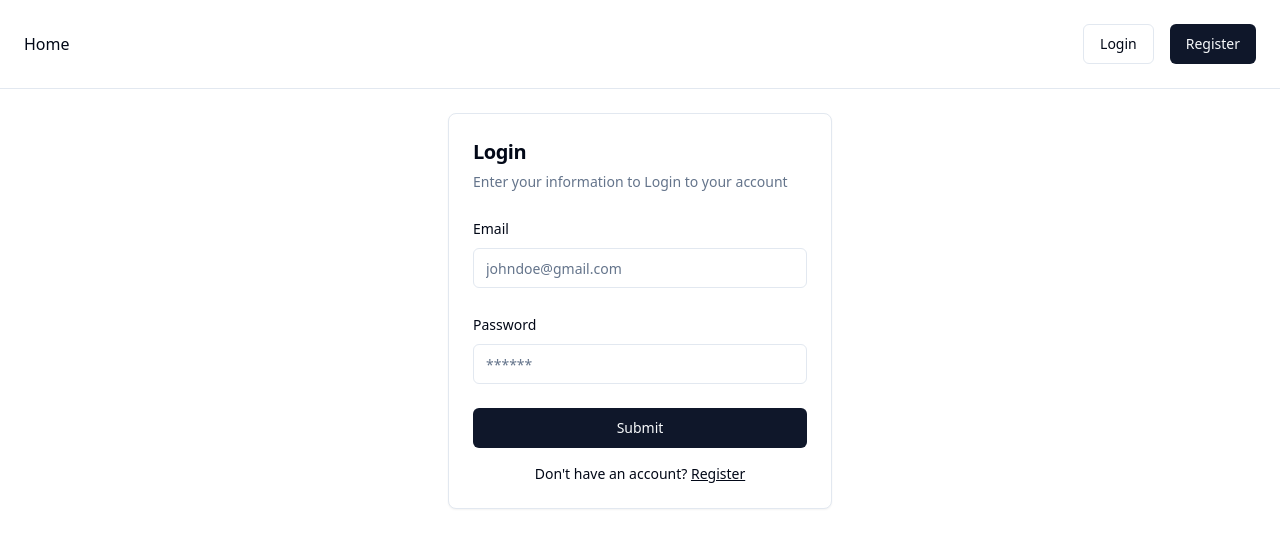
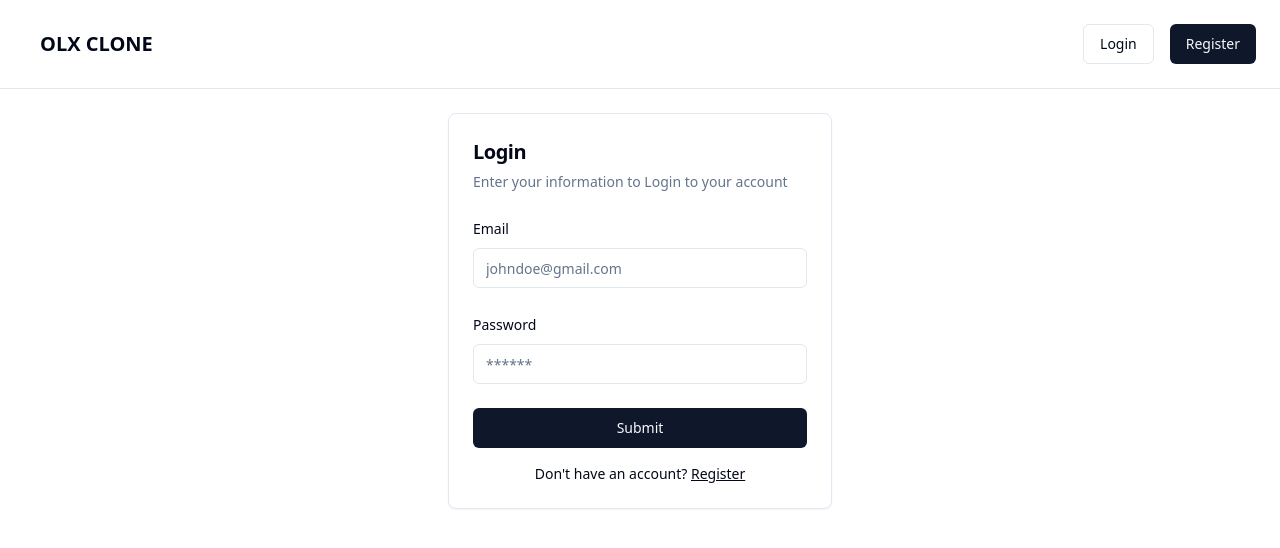
Before and after one commit to nihar-hegde/olx-clone, a React (Vite) app in the folder frontend/: page /login in a window 1280 px wide. Shown: the top 548 px of the page. Built offline with nearby package versions, Linux system fonts and the light colour scheme; no server answers.

Commit message:
minor ui fix

```diff
--- a/frontend/src/components/shared/Navbar.tsx
+++ b/frontend/src/components/shared/Navbar.tsx
@@ -9,7 +9,12 @@ export const Navbar = () => {
     <nav className="border-b">
       <div className="flex justify-between items-center p-6">
         <div>
-          <Link to="/">Home</Link>
+          <Link
+            to="/"
+            className=" text-xl font-bold p-4 rounded-lg transform transition duration-500 hover:bg-gray-200"
+          >
+            OLX CLONE
+          </Link>
         </div>
         {user ? (
           <AvatarComponent />
--- a/frontend/src/components/shared/ProductCard.tsx
+++ b/frontend/src/components/shared/ProductCard.tsx
@@ -9,6 +9,7 @@ import {
 import { Button } from "../ui/button";
 import axios from "axios";
 import { toast } from "sonner";
+import { useNavigate } from "react-router-dom";
 
 const BASE_URL = import.meta.env.VITE_BACKEND_URL;
 
@@ -18,10 +19,15 @@ const api = axios.create({
 });
 
 export const ProductCard = (props: Product) => {
+  const navigate = useNavigate();
   const onClick = async (id: string) => {
     try {
       const response = await api.put(`/product/buy/${id}`);
-      const data = response.data;
+      const data = await response.data;
+      if (data.message) {
+        toast.success("Product purchased successfully");
+      }
+      navigate("/purchased-products");
       console.log(data);
     } catch (error) {
       console.error(error);
--- a/frontend/src/pages/Home.tsx
+++ b/frontend/src/pages/Home.tsx
@@ -3,10 +3,11 @@ import useProduct from "@/hooks/useProduct";
 
 const Home = () => {
   const { products } = useProduct();
-  console.log(products);
+
   return (
-    <main className="p-6 ">
+    <main className="p-6">
       <div className="container mx-auto">
+        {products.length > 0 ? (
           <div className="flex justify-start flex-wrap gap-4">
             {products.map((product) => (
               <div key={product._id}>
@@ -14,6 +15,11 @@ const Home = () => {
               </div>
             ))}
           </div>
+        ) : (
+          <p className="text-center text-gray-800 text-2xl font-semibold">
+            No products available
+          </p>
+        )}
       </div>
     </main>
   );
--- a/frontend/src/pages/PurchasedProducts.tsx
+++ b/frontend/src/pages/PurchasedProducts.tsx
@@ -59,7 +59,7 @@ const PurchasedProducts: React.FC = () => {
           ))
         ) : (
           <div>
-            <p>No products posted yet</p>
+            <p>No products Purchased yet</p>
           </div>
         )}
       </div>
```
Lines whose indentation alone changed are shown as unchanged.
